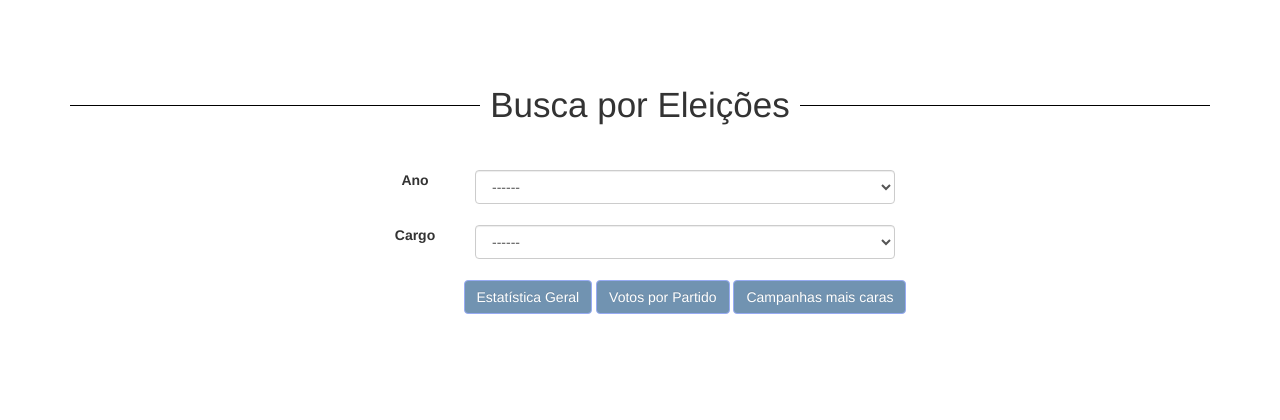
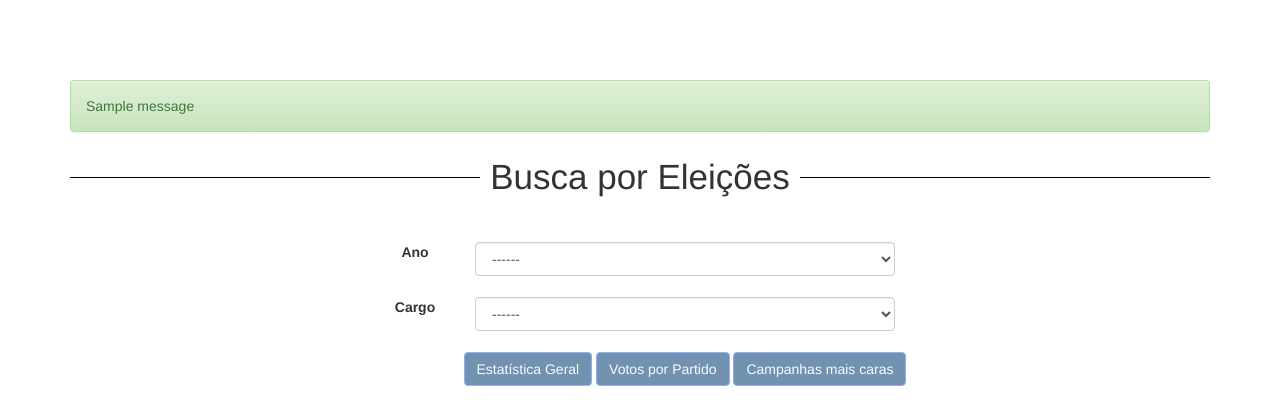
Before and after one commit to josircg/politlab, a Django app: page /eleicoes/ in a window 1280 px wide. Shown: the part 52-472 px from the top of the page. Run offline with Django 3.2, Linux system fonts and the light colour scheme; tables that the repository leaves empty hold one stand-in row (values such as "Sample post"); one stand-in notice (Sample message) is shown; some libraries are stand-ins or nearby versions.

Commit message:
ElectionsBR

```diff
--- a/core/templates/core/base.html
+++ b/core/templates/core/base.html
@@ -49,6 +49,17 @@
 
     <!-- Begin page content -->
     <main role="main" class="container">
+      {% block messages %}
+          {% if messages %}
+              {% for message in messages %}
+                <div class="alert alert-{% firstof message.tags 'info' %} {% if message.tags == 'error' %}alert-danger{% endif %}">
+                    {{ message }}
+                </div>
+              {% endfor %}
+          {% endif %}
+      {% endblock %}
+
+
       {% block main %}
       {% endblock %}
     </main>
--- a/core/templates/core/eleicoes.html
+++ b/core/templates/core/eleicoes.html
@@ -159,7 +159,7 @@
                         {% for candidatura in candidaturas %}
                         <tr>
                             <td>{{ candidatura.candidato }}</td>
-                            <td>{{ candidatura.regiao }}</td>
+                            <td>{{ candidatura.UE }}</td>
                             <td>{{ candidatura.partido }}</td>
                             <td>{{ candidatura.total_gasto|intcomma }}</td>
                             <td>{{ candidatura.custo_do_voto|intcomma }}</td>
```
